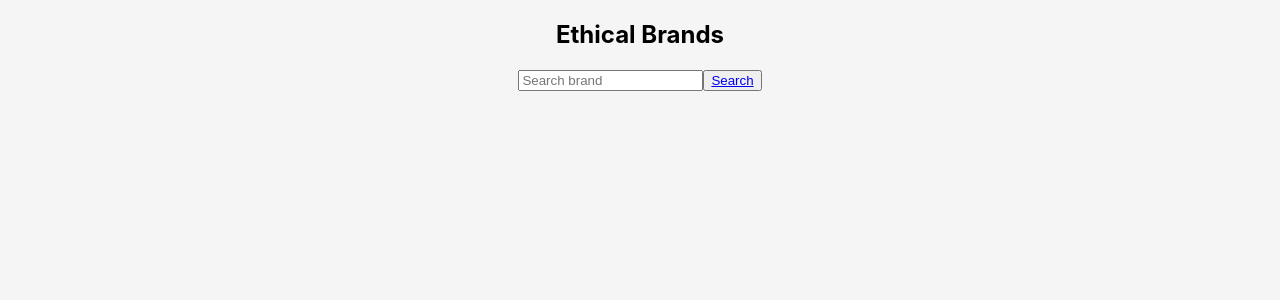
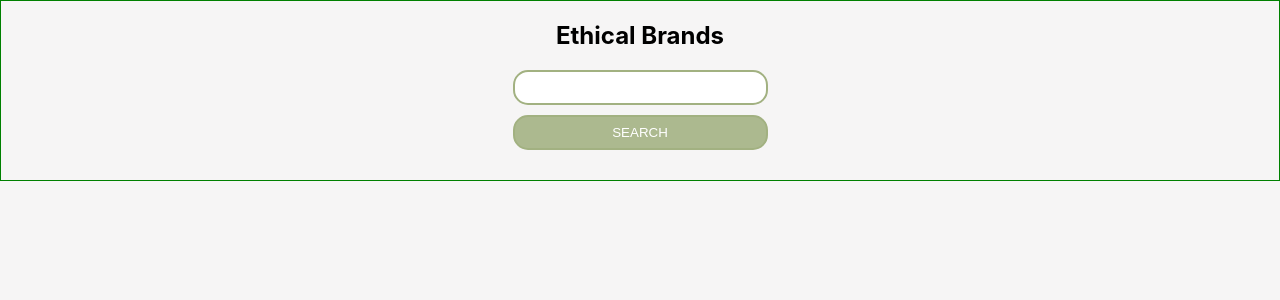
Before and after one commit to bowerscodes/ethical-brands-app, a React (Create React App) app: page / in a window 1280 px wide. Shown: the top 300 px of the page. Built offline with nearby package versions, Linux system fonts and the light colour scheme.

Commit message:
Styling of component and tests for search

```diff
--- a/src/components/Search.js
+++ b/src/components/Search.js
@@ -7,14 +7,14 @@ const Search = () => {
     <div className="search-component">
       <h2 className="search-title">Ethical Brands</h2>
       <form className="search-form">
-        <input
-          type="text"
-          className="search-input"
-          placeholder="Search brand"
-        />
-        <button type="submit" className="search-button">
-          <Link to="/search-results">Search</Link>
-        </button>
+        <div>
+          <input type="text" className="search-input" />
+        </div>
+        <div>
+          <button type="submit" className="search-button">
+            <Link to="/search-results">SEARCH</Link>
+          </button>
+        </div>
       </form>
     </div>
   );
--- a/src/components/SearchResult.js
+++ b/src/components/SearchResult.js
@@ -5,7 +5,7 @@ const SearchResult = () => {
   return (
     <div>
       <button type="submit">
-        <Link to="/">Back button</Link>
+        <Link to="/">BACK</Link>
       </button>
       <h2>Search Results</h2>
     </div>
--- a/src/styles/search.css
+++ b/src/styles/search.css
@@ -1,3 +1,30 @@
 .search-component {
-    text-align: center;
+    display: flex;
+    align-items: center;
+    flex-direction: column;
+    border: solid 1px green;
 }
+
+.search-input, .search-button {
+    border-radius: 15px;
+    border: 2px solid #A2B181;
+    height: 35px;
+    box-sizing: border-box;
+}
+
+.search-input {
+    width: 255px;
+    padding: 5px 0px 5px 0px;
+    margin-bottom: 10px;
+}
+.search-button {
+    width: 255px;
+    padding: 5px 0px 5px 0px;
+    margin-bottom: 30px;
+    background-color: #ACB98F;
+}
+
+.search-button > a {
+    text-decoration: none;
+    color: white;
+}
```
Also changed, not shown: 2 other files (tests, documents, lock files or other folders).
